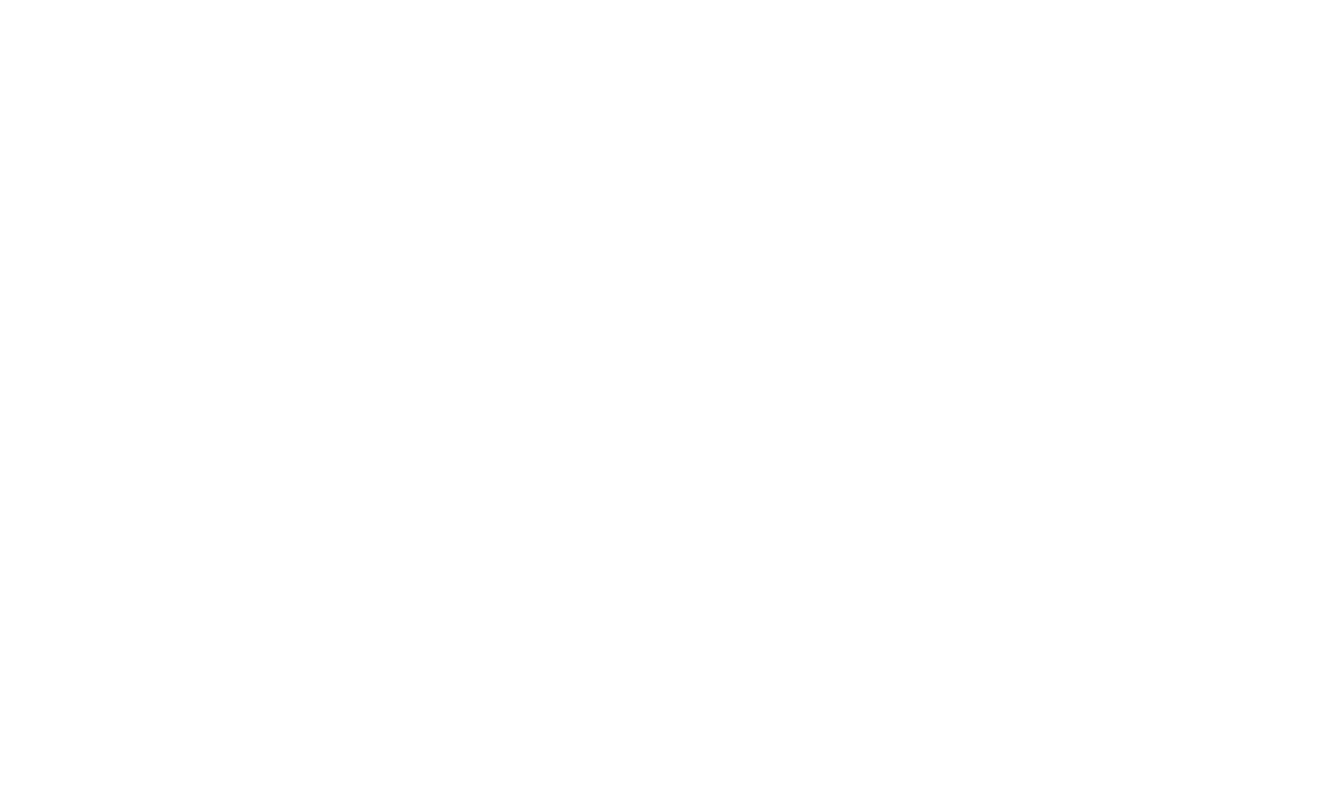
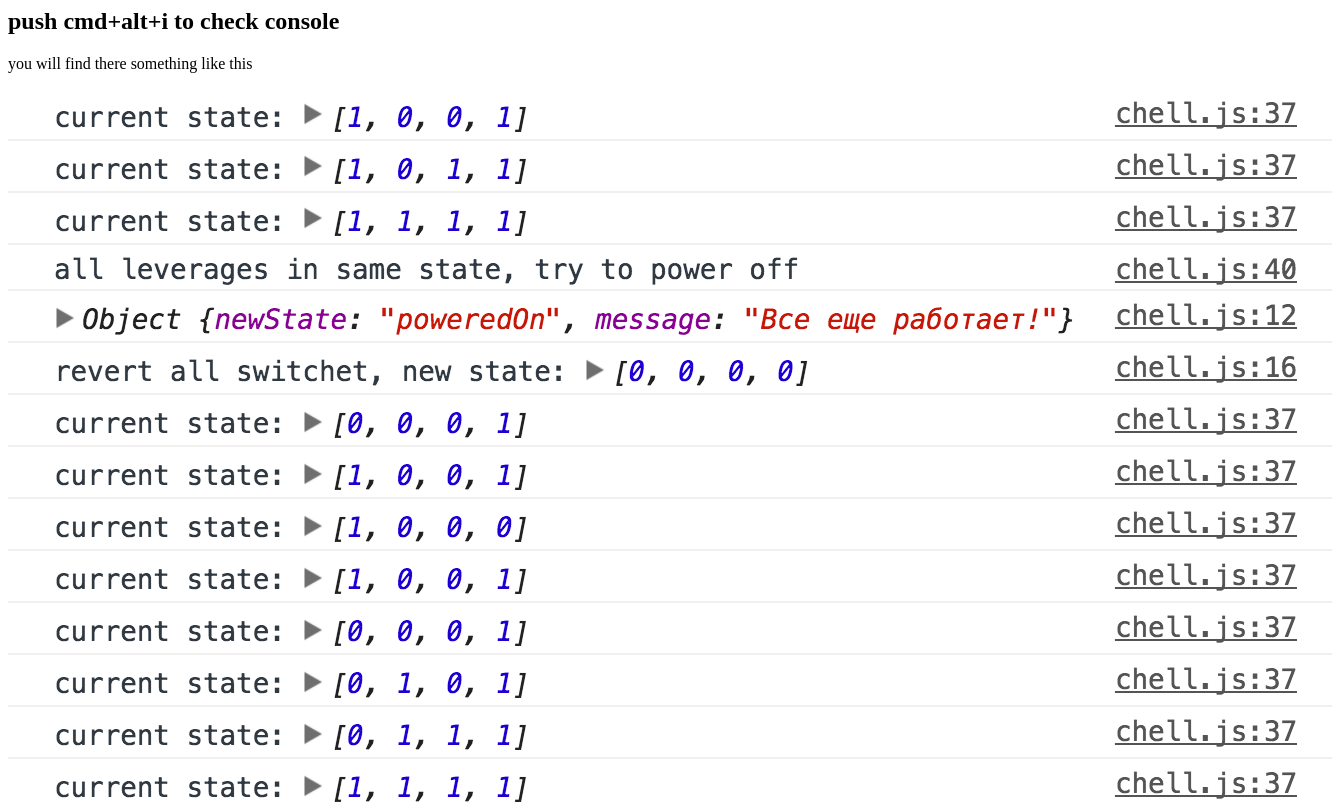
Before and after one commit to ilagnev/jsninja-test-task, a plain HTML site: page index.html in a window 1280 px wide. Shown: the top 804 px of the page, 1332 px wide, since content can reach past the window. Drawn offline with Linux system fonts and the light colour scheme.

Commit message:
update info and set text for homepage

```diff
--- a/index.html
+++ b/index.html
@@ -2,5 +2,9 @@
     <head>
         <script src="chell.js"></script>
     </head>
-    <body></body>
+    <body>
+    	<h2>push cmd+alt+i to check console</h2>
+    	<p>you will find there something like this</p>
+    	<img src="resolved-example.png">
+    </body>
 </html>
```
Also changed, not shown: resolved-example.png (added), 1 other file.
